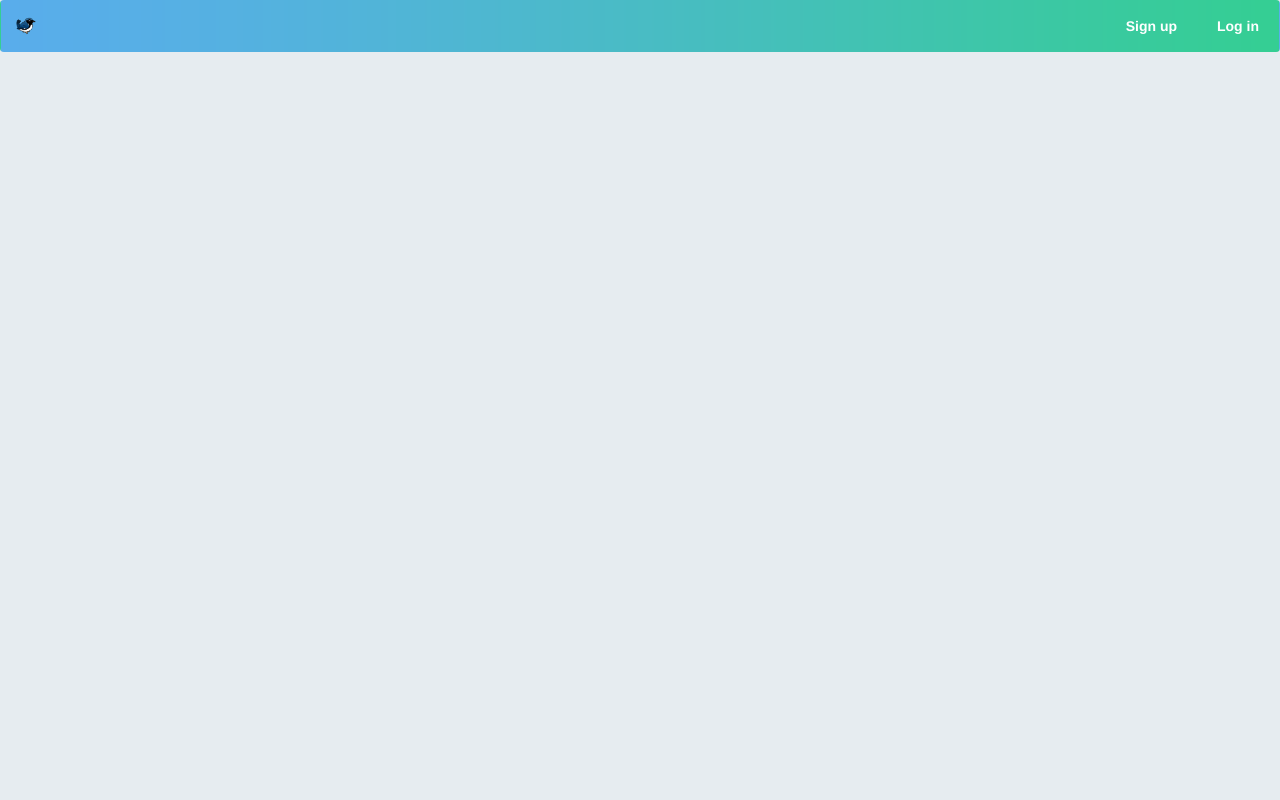
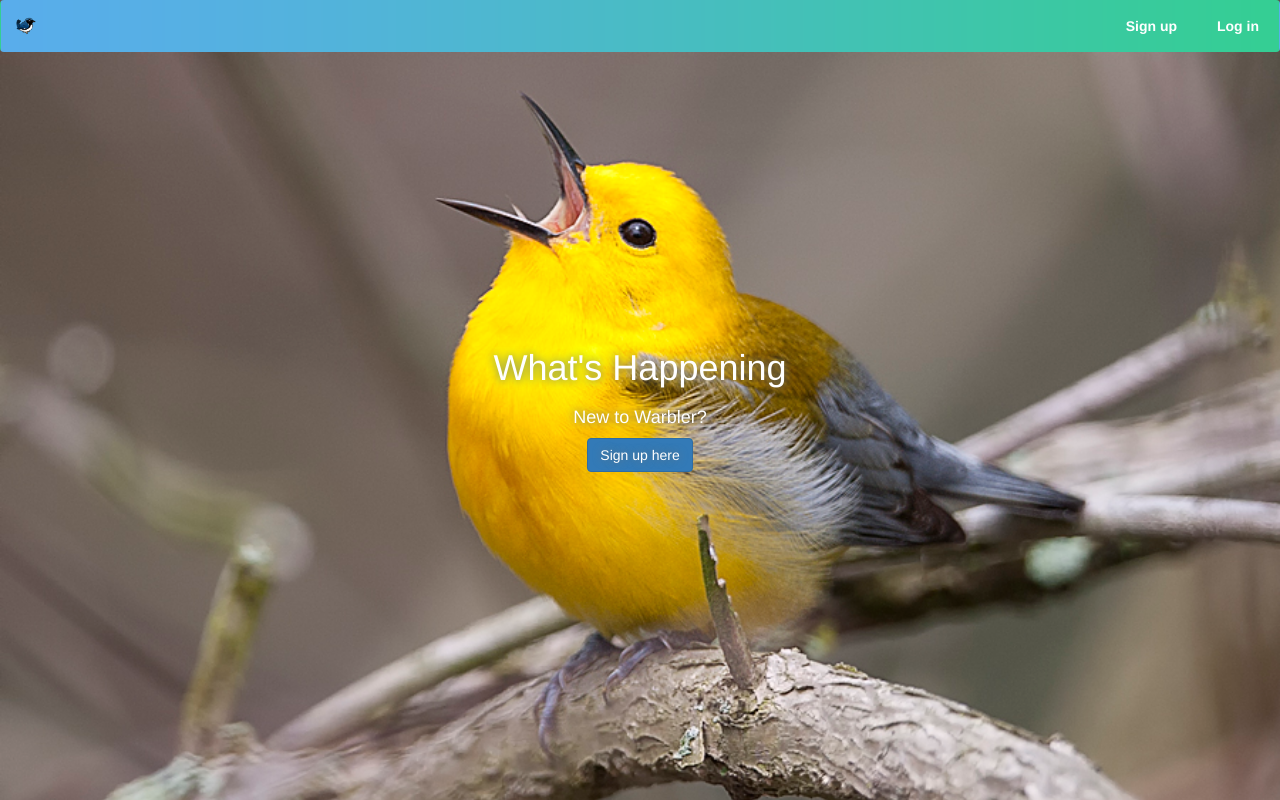
Before and after one commit to Mrschabs/warbler, a React (Create React App) app in the folder warbler-client/: page / in a window 1280 px wide. Built offline with nearby package versions, Linux system fonts and the light colour scheme.

Commit message:
Authform Part1

```diff
--- /dev/null
+++ b/warbler-client/src/components/AuthForm.js
@@ -0,0 +1,46 @@
+import React, { Component } from "react";
+
+export default class AuthForm extends Component {
+  constructor(props) {
+    super(props);
+    this.state = {
+      email: "",
+      username: "",
+      password: "",
+      profileImageUrl: ""
+    };
+  }
+
+  render(){
+    const {email, username, password, profileImageUrl} = this.state
+    const {heading, buttonText} = this.props;
+    return(
+      <div>
+        <div className="row justify-content-md-center text-center">
+          <div className="col-md-6">
+            <form onSubmit={this.handleSubmit}>
+              <h2>{heading}</h2>
+              <label htmlFor="email">Email:</label>
+              <input
+                className="form-control"
+                id="email"
+                name="email"
+                onChange={this.handleChange}
+                value={email}
+                type="text"
+              />
+              <label htmlFor="password">Password:</label>
+              <input
+                className="form-control"
+                id="password"
+                name="password"
+                onChange={this.handleChange}
+                type="password"
+              />
+            </form>
+          </div>
+        </div>
+      </div>
+    )
+  }
+}
--- /dev/null
+++ b/warbler-client/src/components/Homepage.js
@@ -0,0 +1,14 @@
+import React from "react";
+import { Link } from "react-router-dom";
+
+const Homepage = () => (
+  <div className="home-hero">
+    <h1>What's Happening</h1>
+    <h4>New to Warbler?</h4>
+    <Link to="signup" className="btn btn-primary">
+      Sign up here
+    </Link>
+  </div>
+);
+
+export default Homepage;
--- a/warbler-client/src/containers/App.js
+++ b/warbler-client/src/containers/App.js
@@ -3,6 +3,7 @@
 import {configureStore} from "../store";
 import {BrowserRouter as Router} from "react-router-dom";
 import Navbar from "./Navbar";
+import Main from "./Main";
 
 const store = configureStore()
 
@@ -11,6 +12,7 @@
     <Router>
       <div className="onboarding">
         <Navbar />
+        <Main />
       </div>
     </Router>
   </Provider>
--- /dev/null
+++ b/warbler-client/src/containers/Main.js
@@ -0,0 +1,41 @@
+import React from "react";
+import { Switch, Route, withRouter, Redirect } from "react-router-dom";
+import {connect} from "react-redux";
+import Homepage from "../components/Homepage";
+import AuthForm from "../components/AuthForm";
+
+const Main = props => {
+  return(
+    <div className="container">
+      <Switch>
+        <Route exact path="/" render={props => <Homepage {...props} />} />
+        <Route
+          exact
+          path="/signin"
+          render={props => {
+            return(
+              <AuthForm buttonText="Log in" heading="Welcome Back." {...props}/>
+            );
+          }}
+        />
+        <Route
+          exact
+          path="/signin"
+          render={props => {
+            return(
+              <AuthForm buttonText="Sign me up!" heading="Join Warbler Today." {...props}/>
+            );
+          }}
+        />
+      </Switch>
+    </div>
+  );
+};
+
+function mapStateToProps(state){
+  return {
+    currentUser: state.currentUser
+  };
+}
+
+export default withRouter(connect(mapStateToProps)(Main));
--- a/warbler-client/src/index.css
+++ b/warbler-client/src/index.css
@@ -35,3 +35,23 @@
   background-image: url("./images/nav-bg.png");
   background-size: 100% 100%;
 }
+
+.home-hero {
+  width: 100vw;
+  height: 100vh;
+  position: absolute;
+  top: 0;
+  left: 0;
+  display: flex;
+  flex-direction: column;
+  align-items: center;
+  justify-content: center;
+  z-index: -1;
+  background-image: url("./images/signed-out-home.jpg");
+  text-align: center;
+  padding: 1rem;
+  background-position: center center;
+  background-size: cover;
+  color: white;
+  text-shadow: 0 0 8px #66757f;
+}
```
